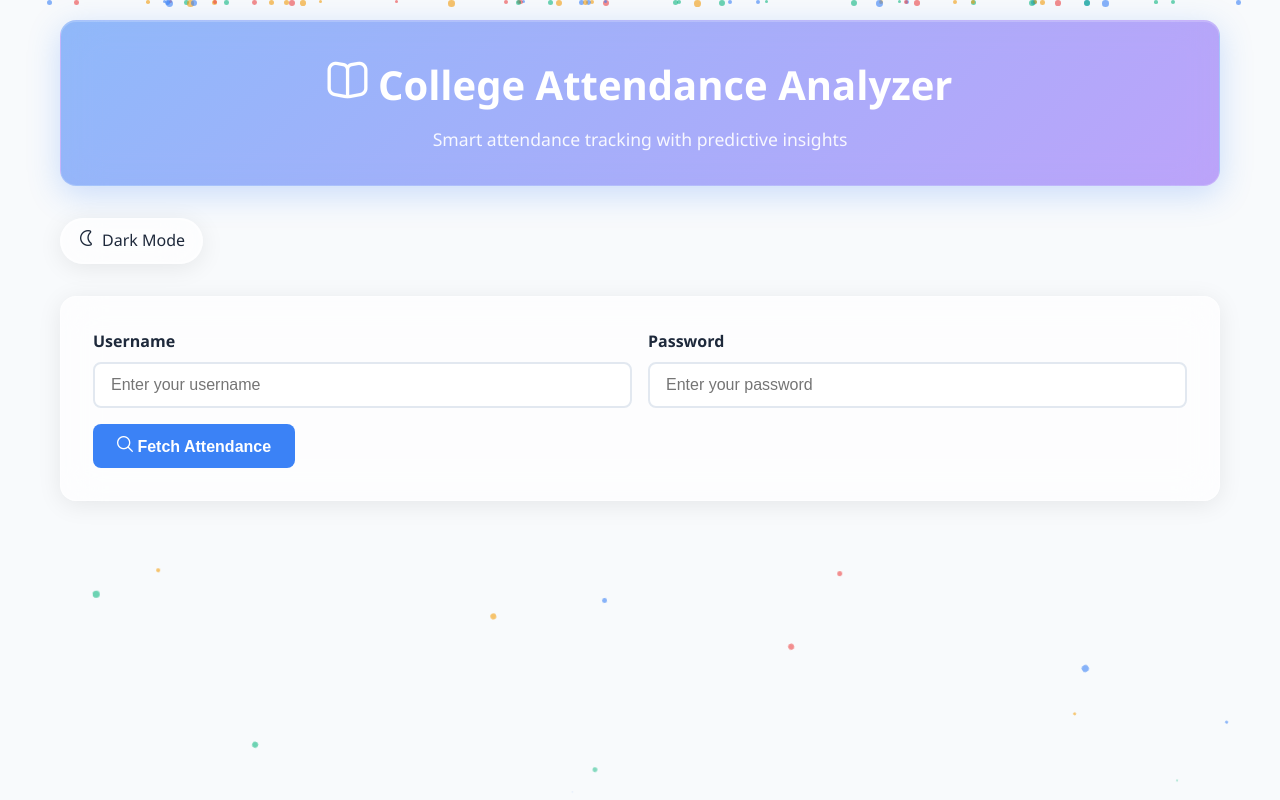
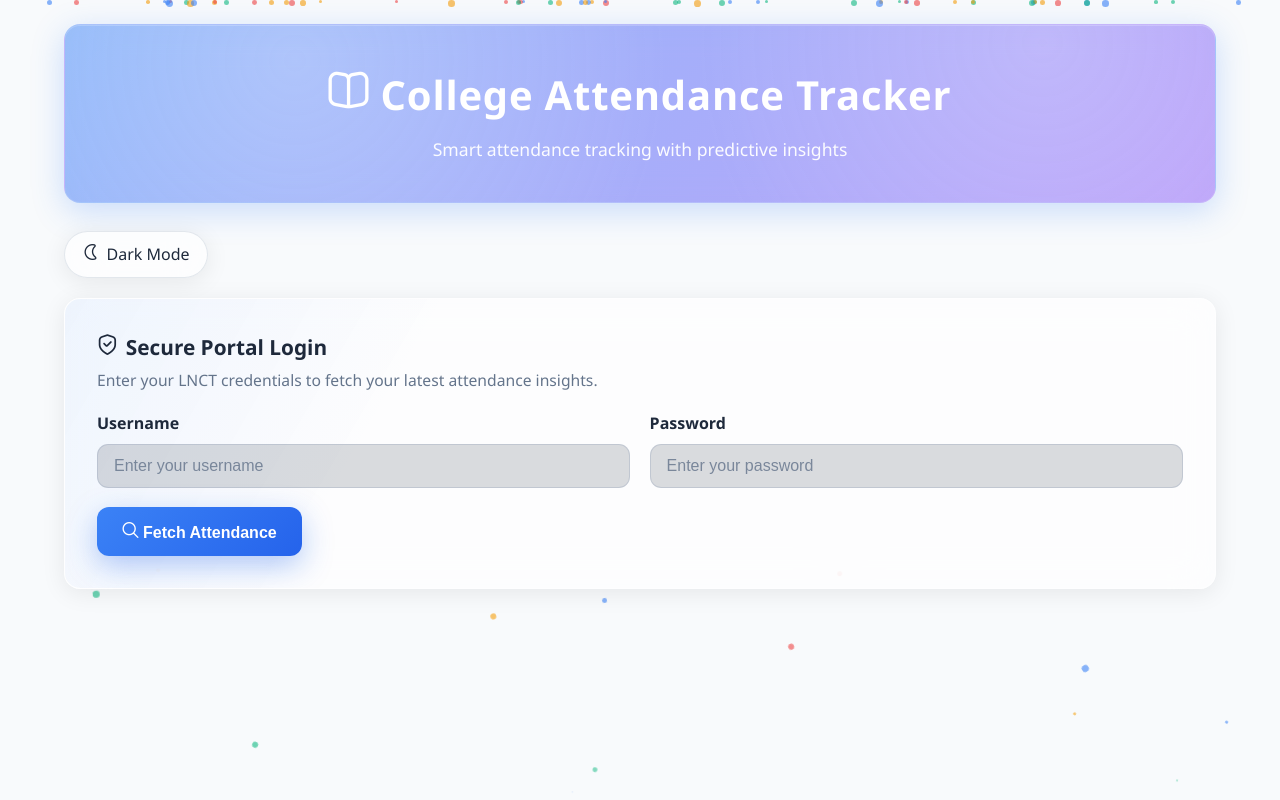
Before and after one commit to thekaushal01/Smart-Attendance-Tracker, a Flask app: page /app in a window 1280 px wide. Run offline with Flask 3, Linux system fonts and the light colour scheme; some libraries are stand-ins or nearby versions.

Commit message:
Make changes in login section in dashboard

```diff
--- a/app.py
+++ b/app.py
@@ -12,7 +12,7 @@ from collections import defaultdict
 
 app = Flask(__name__, static_folder='assets', static_url_path='/assets')
 
-# --- Scraper Function (Modified for Web Use) ---
+# Scraper Function (Modified for Web Use)
 def scrape_attendance(username, password):
     try:
         chrome_options = Options()
--- a/templates/dashboard/dashboard.css
+++ b/templates/dashboard/dashboard.css
@@ -55,39 +55,55 @@ body {
 .container {
     max-width: 75rem;
     margin: 0 auto;
-    padding: clamp(0.625rem, 3vw, 1.25rem);
+    padding: clamp(0.875rem, 3vw, 1.5rem);
     width: 100%;
 }
 
 .header {
     text-align: center;
-    margin-bottom: clamp(1.5rem, 4vw, 2rem);
+    margin-bottom: clamp(1.25rem, 3vw, 1.75rem);
     background: linear-gradient(135deg, rgba(59, 130, 246, 0.55), rgba(139, 92, 246, 0.55));
     backdrop-filter: blur(1.25rem) saturate(180%);
     -webkit-backdrop-filter: blur(1.25rem) saturate(180%);
     color: white;
-    padding: clamp(1.5rem, 4vw, 2rem);
+    padding: clamp(1.75rem, 4vw, 2.4rem);
     border-radius: clamp(0.75rem, 2vw, 1rem);
     border: 1px solid rgba(255, 255, 255, 0.18);
     box-shadow: 0 8px 32px rgba(59, 130, 246, 0.25), inset 0 1px 0 rgba(255, 255, 255, 0.2);
+    position: relative;
+    overflow: hidden;
+}
+
+.header::before {
+    content: '';
+    position: absolute;
+    inset: 0;
+    background: radial-gradient(circle at 20% 20%, rgba(255, 255, 255, 0.22), transparent 40%),
+                radial-gradient(circle at 85% 10%, rgba(255, 255, 255, 0.18), transparent 35%);
+    pointer-events: none;
 }
 
 .header h1 {
     font-size: clamp(1.5rem, 5vw, 2.5rem);
     margin-bottom: 0.5rem;
     font-weight: 700;
+    letter-spacing: 0.02em;
+    position: relative;
+    z-index: 1;
 }
 
 .header p {
     font-size: clamp(0.9rem, 2vw, 1.1rem);
-    opacity: 0.9;
+    opacity: 0.95;
+    position: relative;
+    z-index: 1;
 }
 
 .controls {
     display: flex;
-    justify-content: space-between;
+    justify-content: flex-start;
     align-items: center;
-    margin-bottom: clamp(1.5rem, 3vw, 2rem);
+    margin-bottom: clamp(1rem, 2vw, 1.25rem);
     flex-wrap: wrap;
     gap: 1rem;
 }
@@ -96,9 +112,9 @@ body {
     background: var(--glass-bg);
     backdrop-filter: blur(1.25rem);
     -webkit-backdrop-filter: blur(1.25rem);
-    border: 0.125rem solid var(--glass-border);
+    border: 1px solid rgba(148, 163, 184, 0.25);
     border-radius: 3.125rem;
-    padding: 0.5rem 1rem;
+    padding: 0.6rem 1.1rem;
     cursor: pointer;
     transition: all 0.3s ease;
     display: flex;
@@ -106,28 +122,65 @@ body {
     gap: 0.5rem;
     font-size: clamp(0.875rem, 2vw, 1rem);
     box-shadow: var(--glass-shadow);
+    color: var(--text-primary);
 }
 
 .theme-toggle:hover {
-    border-color: var(--primary-color);
+    border-color: rgba(59, 130, 246, 0.45);
+    transform: translateY(-2px);
 }
 
 .login-section {
     background: var(--glass-bg);
     backdrop-filter: blur(1.25rem);
     -webkit-backdrop-filter: blur(1.25rem);
-    padding: clamp(1rem, 3vw, 2rem);
+    padding: clamp(1.25rem, 3vw, 2rem);
     border-radius: clamp(0.75rem, 2vw, 1rem);
     box-shadow: var(--glass-shadow);
     margin-bottom: clamp(1.5rem, 3vw, 2rem);
     border: 1px solid var(--glass-border);
+    position: relative;
+    overflow: hidden;
+}
+
+.login-section::before {
+    content: '';
+    position: absolute;
+    left: -15%;
+    top: -30%;
+    width: 50%;
+    height: 180%;
+    background: linear-gradient(120deg, rgba(59, 130, 246, 0.12), transparent 70%);
+    pointer-events: none;
+}
+
+.login-head {
+    position: relative;
+    z-index: 1;
+    margin-bottom: 1.1rem;
+}
+
+.login-head h2 {
+    display: inline-flex;
+    align-items: center;
+    gap: 0.5rem;
+    font-size: clamp(1.05rem, 2.2vw, 1.3rem);
+    margin-bottom: 0.25rem;
+    color: var(--text-primary);
+}
+
+.login-head p {
+    color: var(--text-secondary);
+    font-size: clamp(0.85rem, 1.8vw, 0.98rem);
 }
 
 .form-grid {
     display: grid;
     grid-template-columns: repeat(auto-fit, minmax(clamp(12rem, 30vw, 15rem), 1fr));
-    gap: clamp(0.75rem, 2vw, 1rem);
-    margin-bottom: 1rem;
+    gap: clamp(0.9rem, 2vw, 1.2rem);
+    margin-bottom: 1.2rem;
+    position: relative;
+    z-index: 1;
 }
 
 .form-group {
@@ -137,7 +190,7 @@ body {
 .form-group label {
     display: block;
     margin-bottom: 0.5rem;
-    font-weight: 600;
+    font-weight: 700;
     color: var(--text-primary);
     font-size: clamp(0.875rem, 2vw, 1rem);
 }
@@ -145,17 +198,23 @@ body {
 .form-group input {
     width: 100%;
     padding: clamp(0.625rem, 2vw, 0.75rem) clamp(0.875rem, 2.5vw, 1rem);
-    border: 0.125rem solid var(--border-color);
-    border-radius: 0.5rem;
+    border: 1px solid rgba(148, 163, 184, 0.35);
+    border-radius: 0.7rem;
     font-size: clamp(0.875rem, 2vw, 1rem);
-    transition: border-color 0.3s ease;
-    background: var(--card-bg);
+    transition: border-color 0.3s ease, box-shadow 0.3s ease, background 0.3s ease;
+    background: rgba(15, 23, 42, 0.15);
     color: var(--text-primary);
 }
 
 .form-group input:focus {
     outline: none;
     border-color: var(--primary-color);
+    background: rgba(15, 23, 42, 0.22);
+    box-shadow: 0 0 0 4px rgba(59, 130, 246, 0.18);
+}
+
+.form-group input::placeholder {
+    color: color-mix(in srgb, var(--text-secondary) 82%, transparent);
 }
 
 .btn {
@@ -175,10 +234,39 @@ body {
     width: auto;
 }
 
+#fetchBtn {
+    position: relative;
+    overflow: hidden;
+    border-radius: 0.75rem;
+    padding: clamp(0.72rem, 2vw, 0.9rem) clamp(1.2rem, 3vw, 1.6rem);
+    background: linear-gradient(135deg, #3b82f6, #2563eb);
+    box-shadow: 0 0.625rem 1.875rem rgba(37, 99, 235, 0.35);
+    z-index: 1;
+}
+
+#fetchBtn::before {
+    content: '';
+    position: absolute;
+    inset: 0;
+    background: linear-gradient(100deg, transparent 20%, rgba(255, 255, 255, 0.3) 50%, transparent 80%);
+    transform: translateX(-120%);
+    transition: transform 0.6s ease;
+    z-index: -1;
+}
+
+#fetchBtn:hover::before {
+    transform: translateX(120%);
+}
+
 .btn:hover {
     background: #2563eb;
     transform: translateY(-2px);
     box-shadow: var(--shadow-lg);
+}
+
+#fetchBtn:hover {
+    background: linear-gradient(135deg, #2563eb, #1d4ed8);
+    box-shadow: 0 0.875rem 2.1875rem rgba(29, 78, 216, 0.45);
 }
 
 .btn:disabled {
@@ -418,6 +506,15 @@ body {
 [data-theme="dark"] .badge-danger {
     background: #991b1b;
     color: #fecaca;
+}
+
+[data-theme="dark"] .form-group input {
+    background: rgba(15, 23, 42, 0.45);
+    border-color: rgba(148, 163, 184, 0.28);
+}
+
+[data-theme="dark"] .form-group input:focus {
+    background: rgba(15, 23, 42, 0.58);
 }
 
 .subject-stats {
@@ -705,6 +802,18 @@ body {
         border-radius: 0.625rem;
     }
 
+    .login-head {
+        margin-bottom: 0.9rem;
+    }
+
+    .login-head h2 {
+        font-size: 1rem;
+    }
+
+    .login-head p {
+        font-size: 0.82rem;
+    }
+
     .header h1 {
         font-size: clamp(1.1rem, 5vw, 1.4rem);
     }
@@ -836,7 +945,7 @@ body {
     }
 
     .controls {
-        justify-content: flex-end;
+        justify-content: flex-start;
     }
 }
 
--- a/templates/dashboard/dashboard.html
+++ b/templates/dashboard/dashboard.html
@@ -3,7 +3,7 @@
 <head>
     <meta charset="UTF-8">
     <meta name="viewport" content="width=device-width, initial-scale=1.0">
-    <title>College Attendance Analyzer</title>
+    <title>College Attendance Tracker</title>
     <link rel='stylesheet' href='https://cdn-uicons.flaticon.com/2.6.0/uicons-regular-rounded/css/uicons-regular-rounded.css'>
     <link rel='stylesheet' href='https://cdn-uicons.flaticon.com/2.6.0/uicons-solid-rounded/css/uicons-solid-rounded.css'>
     <link rel='stylesheet' href='https://cdn-uicons.flaticon.com/2.6.0/uicons-bold-rounded/css/uicons-bold-rounded.css'>
@@ -15,7 +15,7 @@
     <div class="particle-container" id="particleContainer"></div>
     <div class="container">
         <div class="header">
-            <h1><i class="fi fi-rr-book-alt"></i> College Attendance Analyzer</h1>
+            <h1><i class="fi fi-rr-book-alt"></i> College Attendance Tracker</h1>
             <p>Smart attendance tracking with predictive insights</p>
         </div>
 
@@ -27,6 +27,10 @@
         </div>
 
         <div class="login-section">
+            <div class="login-head">
+                <h2><i class="fi fi-rr-shield-check"></i> Secure Portal Login</h2>
+                <p>Enter your LNCT credentials to fetch your latest attendance insights.</p>
+            </div>
             <form id="loginForm">
                 <div class="form-grid">
                     <div class="form-group">
```
